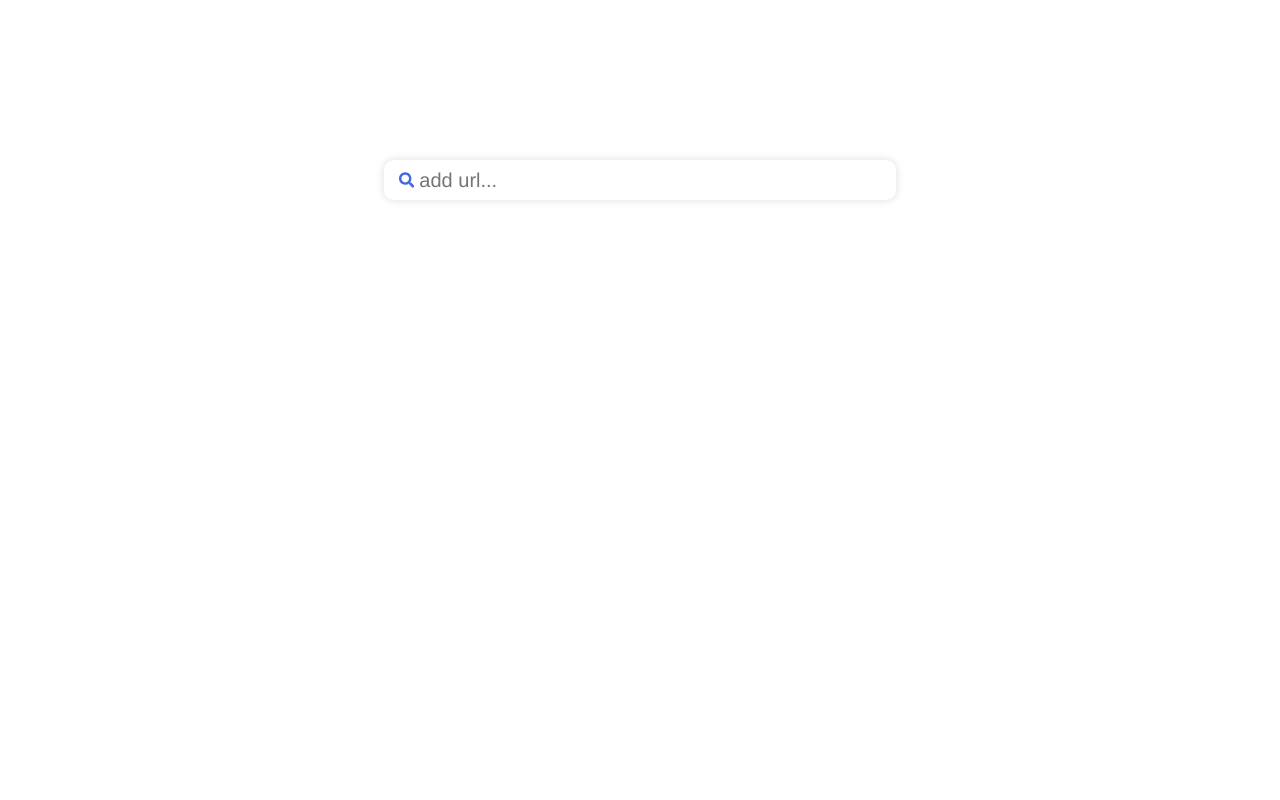
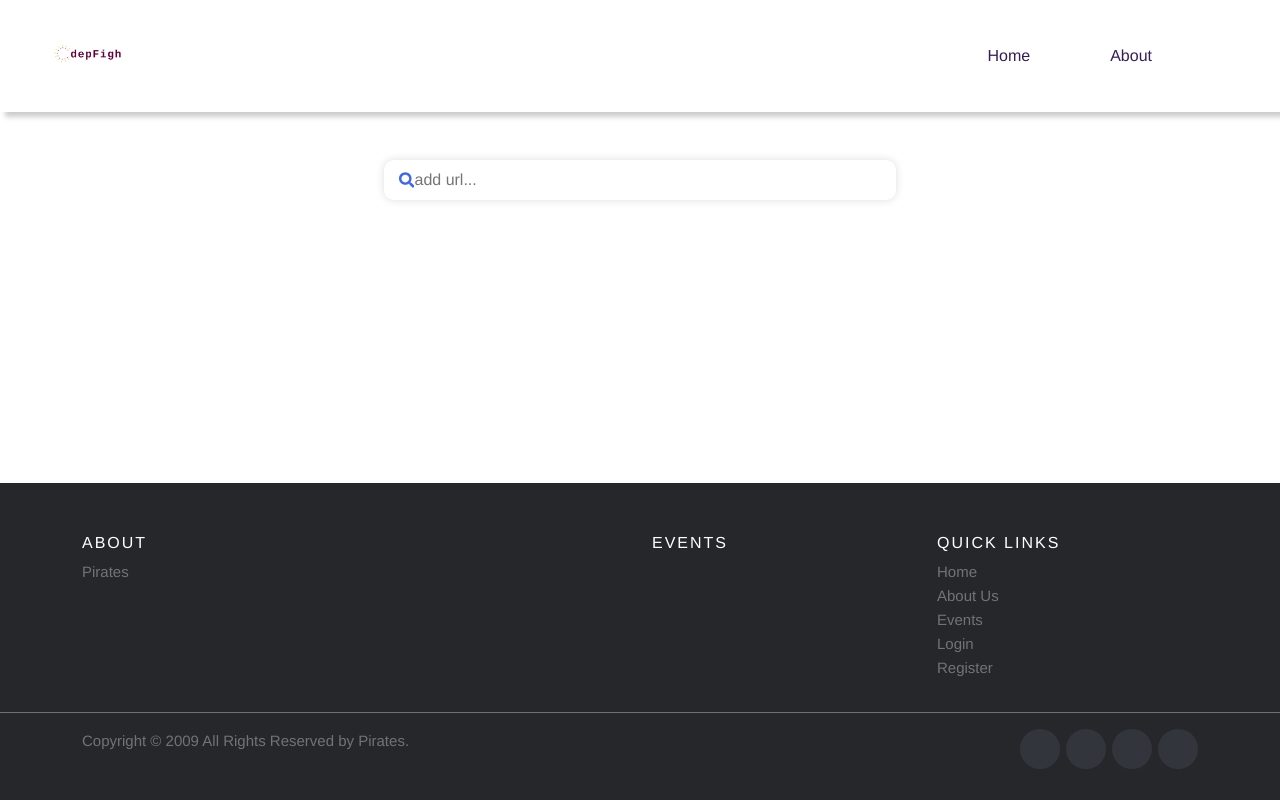
Before and after one commit to MohamedNasser8/Depression_Detection, a React (Create React App) app in the folder front_end/: page / in a window 1280 px wide. Built offline with nearby package versions, Linux system fonts and the light colour scheme.

Commit message:
added header and footer skeleton

```diff
--- a/front_end/package.json
+++ b/front_end/package.json
@@ -8,6 +8,7 @@
     "@testing-library/react": "^13.4.0",
     "@testing-library/user-event": "^13.5.0",
     "autoprefixer": "^10.4.14",
+    "bootstrap": "^5.3.0",
     "craco": "^0.0.3",
     "postcss": "^8.4.24",
     "react": "^18.2.0",
--- a/front_end/src/App.js
+++ b/front_end/src/App.js
@@ -1,12 +1,20 @@
 import './App.css';
 import { SearchBar } from './components/SearchBar';
+import Header from "./components/Header/Header";
+import Footer from "./components/Footer/Footer";
+import 'bootstrap/dist/css/bootstrap.min.css';
 
 function App() {
   return (
-   <div><div className='search-bar-container'>
-  <SearchBar/>
+  <div>
+    <Header/>
+    <div className='search-bar-container'>
 
-   </div></div>
+    <SearchBar/>
+
+    </div>
+    <Footer/>
+  </div>
   );
 }
 
--- /dev/null
+++ b/front_end/src/components/Footer/Footer.css
@@ -0,0 +1,177 @@
+.site-footer
+{
+  background-color:#26272b;
+  position: fixed;
+  left: 0;
+  bottom: 0;
+  width: 100%;
+  padding:45px 0 20px;
+  font-size:15px;
+  line-height:24px;
+  color:#737373;
+}
+.site-footer hr
+{
+  border-top-color:#bbb;
+  opacity:0.5
+}
+.site-footer hr.small
+{
+  margin:20px 0
+}
+.site-footer h6
+{
+  color:#fff;
+  font-size:16px;
+  text-transform:uppercase;
+  margin-top:5px;
+  letter-spacing:2px
+}
+.site-footer a
+{
+  color:#737373;
+}
+.site-footer a:hover
+{
+  color:#3366cc;
+  text-decoration:none;
+}
+.footer-links
+{
+  padding-left:0;
+  list-style:none
+}
+.footer-links li
+{
+  display:block
+}
+.footer-links li a
+{
+  color:#737373;
+  text-decoration:none;
+}
+.footer-links li a:active,.footer-links li a:focus,.footer-links li a:hover
+{
+  color:#3366cc;
+  text-decoration:none;
+}
+.footer-links.inline li
+{
+  display:inline-block
+}
+.site-footer .social-icons
+{
+  text-align:right
+}
+.site-footer .social-icons a
+{
+  width:40px;
+  height:40px;
+  line-height:40px;
+  margin-left:6px;
+  margin-right:0;
+  border-radius:100%;
+  background-color:#33353d
+}
+.copyright-text
+{
+  margin:0
+}
+
+.copyright-text a,.copyright-text a:hover{
+  text-decoration: none;
+}
+
+@media (max-width:991px)
+{
+  .site-footer [class^=col-]
+  {
+    margin-bottom:30px
+  }
+}
+@media (max-width:767px)
+{
+  .site-footer
+  {
+    padding-bottom:0
+  }
+  .site-footer .copyright-text,.site-footer .social-icons
+  {
+    text-align:center
+  }
+}
+.social-icons
+{
+  padding-left:0;
+  margin-bottom:0;
+  list-style:none
+}
+.social-icons li
+{
+  display:inline-block;
+  margin-bottom:4px
+}
+.social-icons li.title
+{
+  margin-right:15px;
+  text-transform:uppercase;
+  color:#96a2b2;
+  font-weight:700;
+  font-size:13px
+}
+.social-icons a{
+  background-color:#eceeef;
+  color:#818a91;
+  font-size:16px;
+  display:inline-block;
+  line-height:44px;
+  width:44px;
+  height:44px;
+  text-align:center;
+  margin-right:8px;
+  border-radius:100%;
+  -webkit-transition:all .2s linear;
+  -o-transition:all .2s linear;
+  transition:all .2s linear
+}
+.social-icons a:active,.social-icons a:focus,.social-icons a:hover
+{
+  color:#fff;
+  background-color:#29aafe
+}
+.social-icons.size-sm a
+{
+  line-height:34px;
+  height:34px;
+  width:34px;
+  font-size:14px
+}
+.social-icons a.facebook:hover
+{
+  background-color:#3b5998
+}
+.social-icons a.twitter:hover
+{
+  background-color:#00aced
+}
+.social-icons a.linkedin:hover
+{
+  background-color:#007bb6
+}
+.social-icons a.instagram:hover
+{
+    background: radial-gradient(circle at 30% 107%, #fdf497 0%, #fdf497 5%, #fd5949 45%, #d6249f 60%, #285AEB 90%);
+}
+.social-icons a.dribbble:hover
+{
+  background-color:#ea4c89
+}
+@media (max-width:767px)
+{
+  .social-icons li.title
+  {
+    display:block;
+    margin-right:0;
+    font-weight:600
+  }
+}
--- /dev/null
+++ b/front_end/src/components/Footer/Footer.js
@@ -0,0 +1,59 @@
+import React, { useEffect, useState } from "react";
+import 'bootstrap/dist/css/bootstrap.min.css';
+import "./Footer.css"
+
+function Header() {
+
+    return (
+        <div>
+            <footer className="site-footer">
+                <div className="container">
+                    <div className="row">
+                        <div className="col-sm-12 col-md-6">
+                            <h6>About</h6>
+                            <p className="text-justify">Pirates</p>
+                        </div>
+                        <div className="col-xs-6 col-md-3">
+                            <h6>Events</h6>
+                            <ul className="footer-links">
+                                <li><a href=""></a></li>
+                            </ul>
+                        </div>
+
+                        <div className="col-xs-6 col-md-3">
+                            <h6>Quick Links</h6>
+                            <ul className="footer-links">
+                                <li href="/home">Home</li>
+                                <li href="/about">About Us</li>
+                                <li href="/events">Events</li>
+                                <li href="/login">Login</li>
+                                <li href="/register">Register</li>
+                            </ul>
+                        </div>
+                    </div>
+                </div>
+                <hr></hr>
+                <div className="container">
+                    <div className="row">
+                        <div className="col-md-8 col-sm-6 col-xs-12">
+                            <p className="copyright-text">Copyright &copy; 2009 All Rights Reserved by
+                        <a href="#"> Pirates</a>.
+                            </p>
+                        </div>
+
+                        <div className="col-md-4 col-sm-6 col-xs-12">
+                            <ul className="social-icons">
+                                <li><a className="facebook" href="https://www.facebook.com/groups/817025162844373"><i className="fa fa-facebook"></i></a></li>
+                                <li><a className="twitter" href="#"><i className="fa fa-twitter"></i></a></li>
+                                <li><a className="instagram" href="#"><i className="fa fa-instagram"></i></a></li>
+                                <li><a className="linkedin" href="#"><i className="fa fa-linkedin"></i></a></li>
+                            </ul>
+                        </div>
+                    </div>
+                </div>
+            </footer>
+        </div>
+    )
+}
+
+export default Header;
--- /dev/null
+++ b/front_end/src/components/Header/Header.css
@@ -0,0 +1,135 @@
+@import url(https://fonts.googleapis.com/css?family=Raleway);
+
+.header-btn{
+	border:none;
+	color: #341f54;
+	background-color:transparent;
+}
+
+ .top-nav{
+	font-family: "Raleway";
+	box-sizing: border-box;
+	display: flex;
+	position: fixed;
+	top: 0;
+	width: 100%;
+	z-index: 2;
+	flex-direction: row;
+	align-items: center;
+	justify-content: space-between;
+	padding: 1rem 3rem;
+	color: #341f54;
+	background-color:#fff;
+	box-shadow:5px 5px 5px rgba(0,0,0,0.2);
+}
+
+
+.top-nav .logo {
+    width: 5rem;
+}
+ .menu {
+	display: flex;
+	flex-direction: row;
+	list-style-type: none;
+	margin: 0;
+	padding: 0;
+}
+
+.menu li {
+	margin-right: 5rem;
+}
+ .menu > li a {
+	text-decoration: none;
+	margin: 0 1rem;
+	color: #341f54;
+	overflow: hidden;
+}
+
+.menu > li a:hover {
+	text-decoration: underline;
+}
+
+ .menu-button-container {
+	display: none;
+	height: 100%;
+	width: 30px;
+	cursor: pointer;
+	flex-direction: column;
+	justify-content: center;
+	align-items: center;
+}
+ #menu-toggle {
+	display: none;
+}
+ .menu-button, .menu-button::before, .menu-button::after {
+	display: block;
+	background-color: #341f54;
+	position: absolute;
+	height: 4px;
+	width: 30px;
+	transition: transform 400ms cubic-bezier(0.23, 1, 0.32, 1);
+	border-radius: 2px;
+}
+ .menu-button::before {
+	content: '';
+	margin-top: -8px;
+}
+ .menu-button::after {
+	content: '';
+	margin-top: 8px;
+}
+ #menu-toggle:checked + .menu-button-container .menu-button::before {
+	margin-top: 0px;
+	transform: rotate(405deg);
+}
+ #menu-toggle:checked + .menu-button-container .menu-button {
+	background: rgba(255, 255, 255, 0);
+}
+ #menu-toggle:checked + .menu-button-container .menu-button::after {
+	margin-top: 0px;
+	transform: rotate(-405deg);
+}
+ @media (max-width: 700px) {
+	.menu-button-container {
+		display: flex;
+	}
+	.menu > li a{
+		color:#fff;
+	}
+	.menu {
+		position: absolute;
+    z-index: 2;
+		top: 0;
+		margin-top: 50px;
+		left: 0;
+		flex-direction: column;
+		width: 100%;
+		justify-content: center;
+		align-items: center;
+	}
+	#menu-toggle ~ .menu li {
+		height: 0;
+		margin: 0;
+		padding: 0;
+		border: 0;
+		transition: height 400ms cubic-bezier(0.23, 1, 0.32, 1);
+	}
+	#menu-toggle:checked ~ .menu li {
+		border: 1px solid #333;
+		height: 2.5em;
+		padding: 0.5em;
+		transition: height 400ms cubic-bezier(0.23, 1, 0.32, 1);
+	}
+	.menu > li {
+		display: flex;
+		justify-content: center;
+		margin: 0;
+		padding: 0.5em 0;
+		width: 100%;
+		color: white;
+		background-color: #222;
+	}
+	.menu > li:not(:last-child) {
+		border-bottom: 1px solid #444;
+	}
+}
--- /dev/null
+++ b/front_end/src/components/Header/Header.js
@@ -0,0 +1,26 @@
+import React, { useEffect, useState } from "react";
+import 'bootstrap/dist/css/bootstrap.min.css';
+import "./Header.css"
+import logo from "../../assets/logo.png";
+
+function Header() {
+    function logout(){
+        localStorage.removeItem("pirates-token");
+    }
+
+    return (
+        <section className="top-nav">
+            <img className = "logo" src={logo} href = "home" alt="Pirates-logo"/>
+            <input id="menu-toggle" type="checkbox" />
+            <label className='menu-button-container' htmlFor="menu-toggle">
+                <div className='menu-button'></div>
+            </label>
+            <ul className="menu">
+                <li href="/">Home</li>
+                <li href="/about">About</li>
+            </ul>
+        </section>
+    );
+}
+
+export default Header;
--- a/front_end/src/index.css
+++ b/front_end/src/index.css
@@ -2,5 +2,6 @@
   box-sizing: border-box;
   margin: 0;
   padding: 0;
+
   font-family: Helvetica, sans-serif;
 }
```
Also changed, not shown: front_end/src/components/hexagonalChart/ApexChart.js (added, +44 -0 lines), front_end/src/assets/logo.png (added), 1 other file (tests, documents, lock files or other folders).
